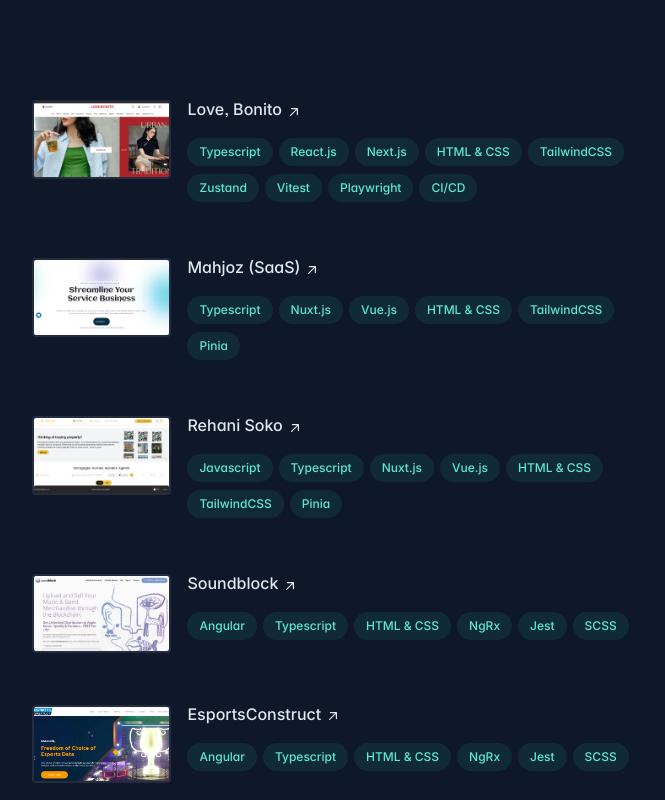
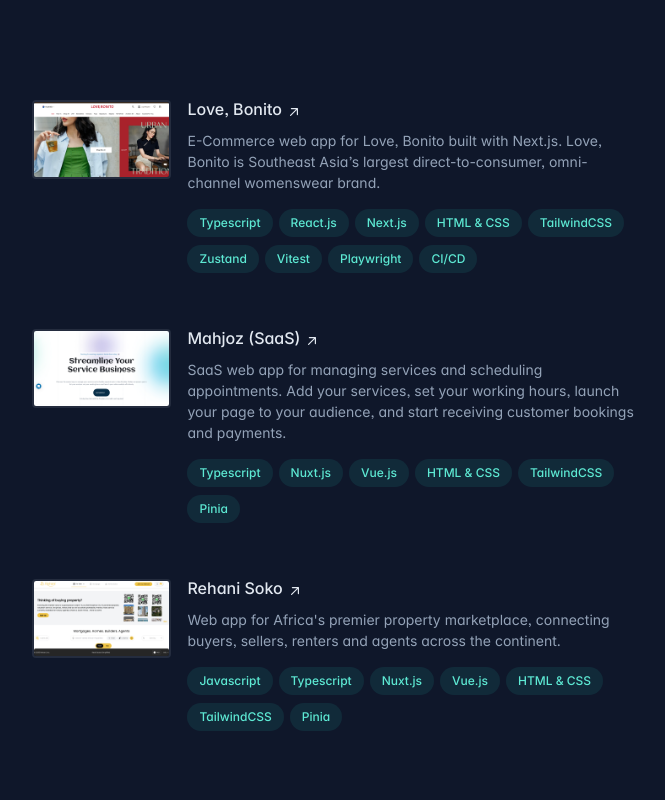
Before and after one commit to usamanasar38/usama-nasar, a Next.js app: page / in a window 1280 px wide. Shown: the part 2560-3360 px from the top of the page, without its empty margins (593-1258 px from the left). Built offline with nearby package versions, Linux system fonts and the light colour scheme.

Commit message:
chore: update visible projects

```diff
--- a/src/components/sections/projects.tsx
+++ b/src/components/sections/projects.tsx
@@ -4,7 +4,7 @@
 import LinkIcon from "../icons/link-icon";
 
 const allProjects = DATA.work
-  .map((experience) => experience.projects)
+  .map((experience) => experience.projects.filter(project => !project.hidden))
   .flat(1)
   .sort((project1, project2) => project1.position - project2.position);
 
--- a/src/data/resume.ts
+++ b/src/data/resume.ts
@@ -85,7 +85,8 @@
           title: "Rehani Soko",
           href: "https://rehanisoko.com/",
           featured: false,
-          description: "",
+          hidden: false,
+          description: "Web app for Africa's premier property marketplace, connecting buyers, sellers, renters and agents across the continent.",
           technologies: [
             "Javascript",
             "Typescript",
@@ -134,7 +135,8 @@
           title: "Love, Bonito",
           href: "https://lovebonito.com/",
           featured: false,
-          description: "",
+          hidden: false,
+          description: "E-Commerce web app for Love, Bonito built with Next.js. Love, Bonito is Southeast Asia’s largest direct-to-consumer, omni-channel womenswear brand.",
           technologies: [
             "Typescript",
             "React.js",
@@ -178,7 +180,8 @@
           title: "Mahjoz (SaaS)",
           href: "https://app.mahjoz.io/",
           featured: false,
-          description: "",
+          hidden: false,
+          description: "SaaS web app for managing services and scheduling appointments. Add your services, set your working hours, launch your page to your audience, and start receiving customer bookings and payments.",
           technologies: [
             "Typescript",
             "Nuxt.js",
@@ -227,9 +230,10 @@
       projects: [
         {
           title: "Soundblock",
-          href: "https://soundblock.com/",
+          href: "https://https://soundblock.arena.com/",
           featured: true,
-          description: "",
+          hidden: true,
+          description: "Soundblock is rights management & administration built using both web2 and web3 infrastructure. Developed a shared library used across all Arena projects, ensuring uniformity in UI elements like buttons, form elements etc. This strategy allowed for centralized updates and consistent design across various applications. Inte",
           technologies: ["Angular", "Typescript", "HTML & CSS", "NgRx", "Jest", "SCSS"],
           position: 4,
           image: "/media/soundblock.png",
@@ -238,7 +242,8 @@
           title: "EsportsConstruct",
           href: "https://esportsconstruct.com/",
           featured: true,
-          description: "",
+          hidden: true,
+          description: "EsportsConstruct offers a wide range of technology and services as well as know-how to execute your Esports vision. We worked on staff panel web app ",
           technologies: ["Angular", "Typescript", "HTML & CSS", "NgRx", "Jest", "SCSS"],
           position: 5,
           image: "/media/esports-construct.png",
@@ -247,6 +252,7 @@
           title: "Finlex",
           href: "https://finlex.io/en/",
           featured: true,
+          hidden: true,
           description: "",
           technologies: ["Angular", "Typescript", "HTML & CSS", "NgRx", "Jest", "SCSS", "Micro-frontend"],
           position: 6,
```
